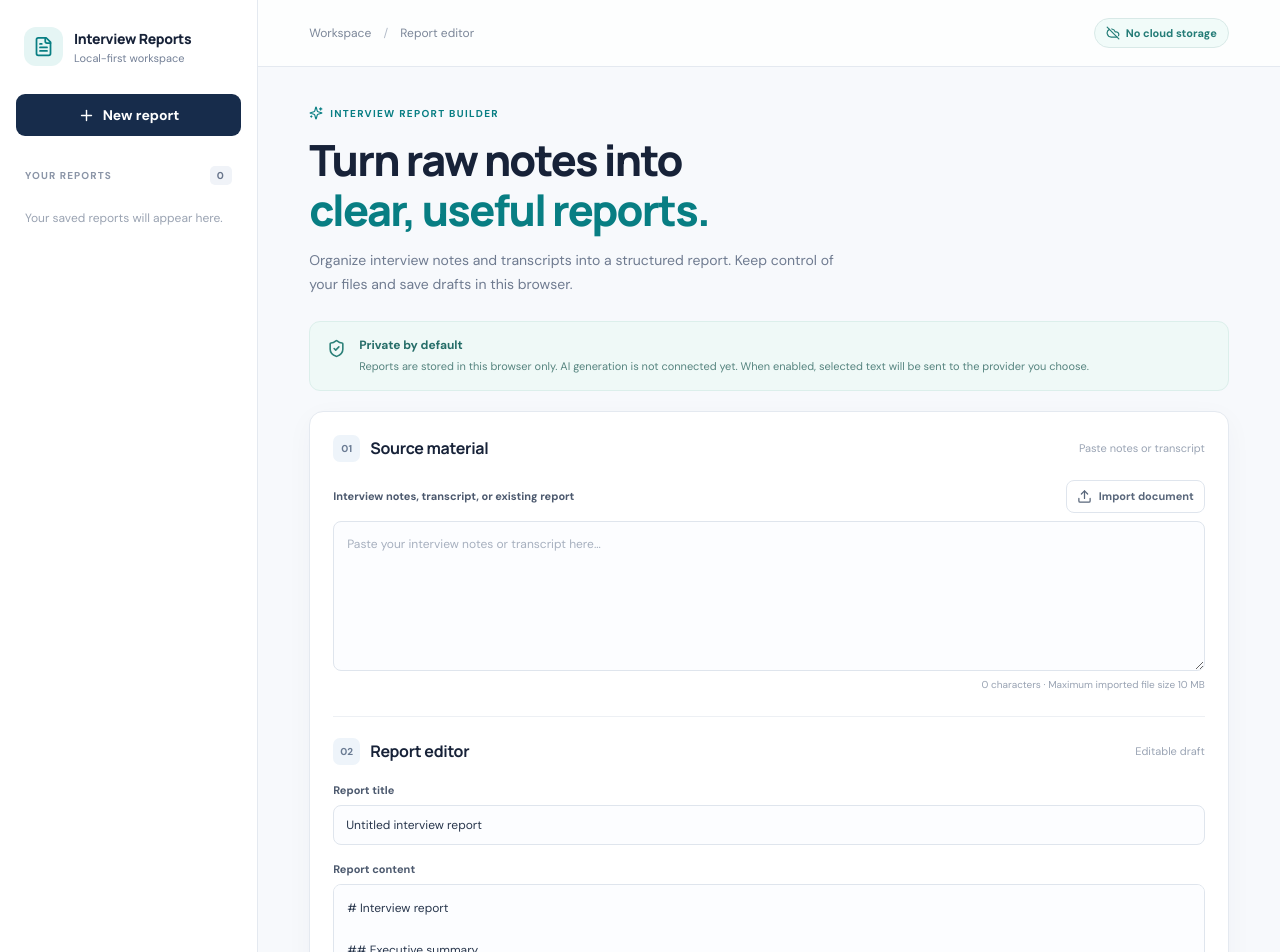
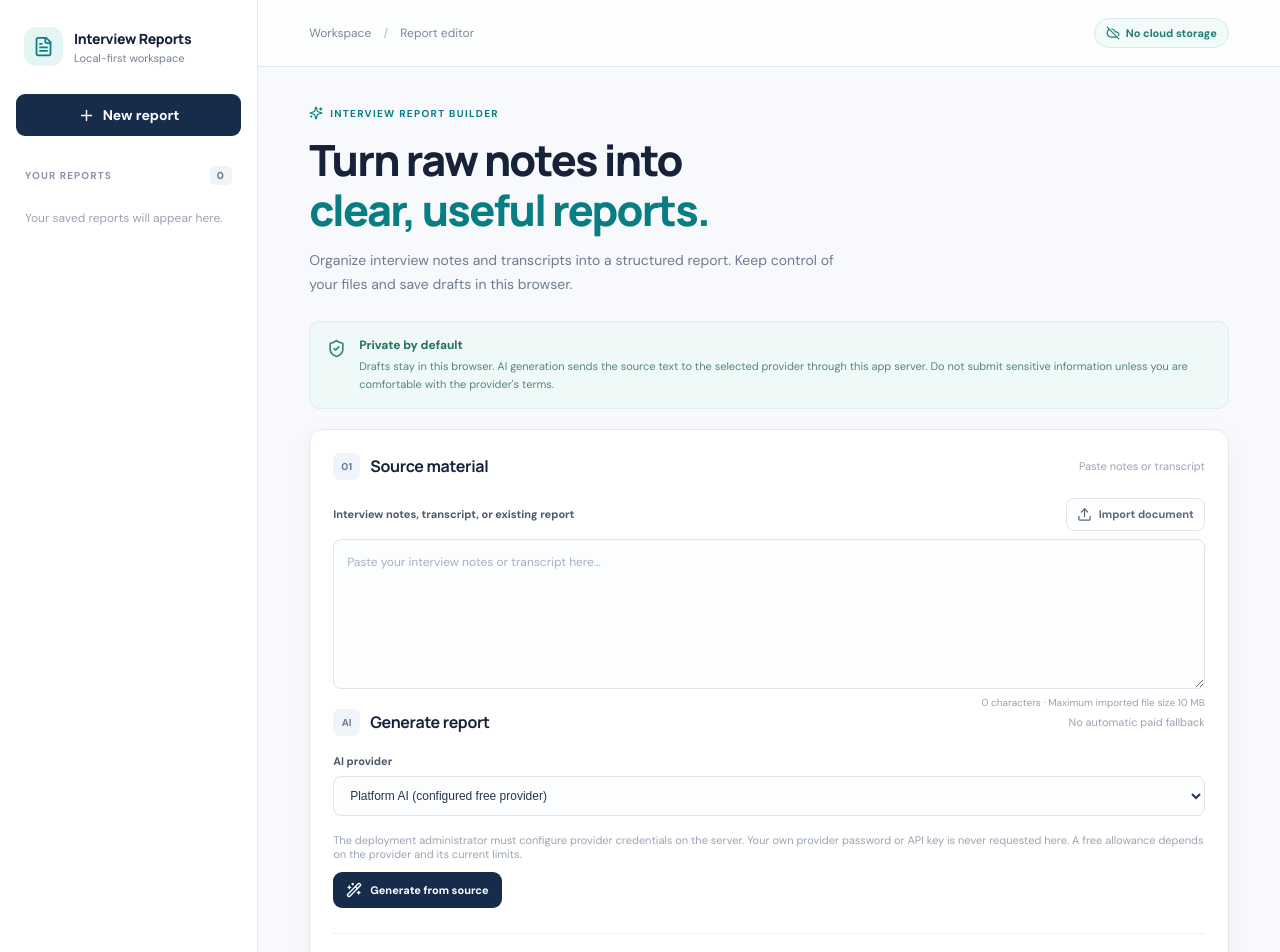
Before and after one commit to malingib/interview-reports, a Next.js app: page / in a window 1280 px wide. Shown: the top 952 px of the page. Built offline with nearby package versions, Linux system fonts and the light colour scheme.

Commit message:
Connect report editor to AI generation endpoint

```diff
--- a/app/page.tsx
+++ b/app/page.tsx
@@ -1,7 +1,7 @@
 'use client';
 
 import { useEffect, useRef, useState } from 'react';
-import { FileText, Plus, ShieldCheck, Sparkles, Trash2, Download, LockKeyhole, CloudOff, Upload, Save } from 'lucide-react';
+import { FileText, Plus, ShieldCheck, Sparkles, Trash2, Download, LockKeyhole, CloudOff, Upload, Save, WandSparkles } from 'lucide-react';
 import { db, type ReportRecord } from '@/lib/db';
 import { extractFileText, exportDocx, exportPdf } from '@/lib/document-tools';
 
@@ -42,6 +42,8 @@ export default function Home() {
   const [reportText, setReportText] = useState(starter);
   const [notice, setNotice] = useState('Your work is stored in this browser.');
   const [importError, setImportError] = useState('');
+  const [provider, setProvider] = useState<'platform' | 'gemini' | 'openai' | 'groq'>('platform');
+  const [generating, setGenerating] = useState(false);
   const fileInput = useRef<HTMLInputElement>(null);
 
   async function refresh() {
@@ -107,6 +109,29 @@ export default function Home() {
     if (fileInput.current) fileInput.current.value = '';
   }
 
+  async function generateReport() {
+    if (!sourceText.trim()) { setNotice('Add or import source material before generating a report.'); return; }
+    if (sourceText.trim().length < 20) { setNotice('Please provide at least 20 characters of source material.'); return; }
+    if (sourceText.length > 40_000) { setNotice('For this first version, AI input is limited to 40,000 characters.'); return; }
+    setGenerating(true);
+    setNotice('Sending source text to the selected AI provider. Review sensitive information before continuing.');
+    try {
+      const response = await fetch('/api/generate', {
+        method: 'POST',
+        headers: { 'Content-Type': 'application/json' },
+        body: JSON.stringify({ provider, sourceText, title, currentReport: reportText, task: 'generate' })
+      });
+      const data = await response.json();
+      if (!response.ok) throw new Error(data.error || 'AI generation failed.');
+      setReportText(data.report);
+      setNotice('Draft generated with ' + data.provider + '. Review all facts and quotations before using it.');
+    } catch (error) {
+      setNotice(error instanceof Error ? error.message : 'Could not generate the report.');
+    } finally {
+      setGenerating(false);
+    }
+  }
+
   function downloadMarkdown() {
     const blob = new Blob([ '# ' + title + '\n\n' + reportText ], { type: 'text/markdown;charset=utf-8' });
     const url = URL.createObjectURL(blob);
@@ -145,7 +170,7 @@ export default function Home() {
             <p>Organize interview notes and transcripts into a structured report. Keep control of your files and save drafts in this browser.</p>
           </div>
 
-          <div className="privacy-note"><ShieldCheck size={19} /><div><strong>Private by default</strong><span>Reports are stored in this browser only. AI generation is not connected yet. When enabled, selected text will be sent to the provider you choose.</span></div></div>
+          <div className="privacy-note"><ShieldCheck size={19} /><div><strong>Private by default</strong><span>Drafts stay in this browser. AI generation sends the source text to the selected provider through this app server. Do not submit sensitive information unless you are comfortable with the provider's terms.</span></div></div>
 
           <div className="editor-card">
             <div className="card-heading"><div><span className="step">01</span><h2>Source material</h2></div><span className="small-muted">Paste notes or transcript</span></div>
@@ -158,6 +183,19 @@ export default function Home() {
             <div className="source-meta">{sourceText.length.toLocaleString()} characters · Maximum imported file size 10 MB</div>
             {importError && <p className="error-note" role="alert">{importError}</p>}
 
+            <div className="ai-controls">
+              <div className="card-heading"><div><span className="step">AI</span><h2>Generate report</h2></div><span className="small-muted">No automatic paid fallback</span></div>
+              <label htmlFor="provider">AI provider</label>
+              <select id="provider" className="title-input" value={provider} onChange={event => setProvider(event.target.value as typeof provider)}>
+                <option value="platform">Platform AI (configured free provider)</option>
+                <option value="gemini">Google Gemini</option>
+                <option value="openai">OpenAI API (not ChatGPT consumer sign-in)</option>
+                <option value="groq">Groq API</option>
+              </select>
+              <p className="small-muted">The deployment administrator must configure provider credentials on the server. Your own provider password or API key is never requested here. A free allowance depends on the provider and its current limits.</p>
+              <button className="primary-button" disabled={generating || !sourceText.trim()} onClick={() => void generateReport()}><WandSparkles size={16} /> {generating ? 'Generating…' : 'Generate from source'}</button>
+            </div>
+
             <div className="card-heading report-heading"><div><span className="step">02</span><h2>Report editor</h2></div><span className="small-muted">Editable draft</span></div>
             <label htmlFor="title">Report title</label>
             <input id="title" className="title-input" value={title} onChange={event => setTitle(event.target.value)} />
@@ -166,7 +204,7 @@ export default function Home() {
             <div className="actions"><button className="primary-button" onClick={() => void save()}><Save size={16} /> Save locally</button><button className="secondary-button" onClick={downloadMarkdown}><Download size={16} /> Markdown</button><button className="secondary-button" onClick={() => void exportDocx(title, reportText)}><Download size={16} /> DOCX</button><button className="secondary-button" onClick={() => exportPdf(title, reportText)}><Download size={16} /> PDF</button><span className="save-notice" role="status">{notice}</span></div>
           </div>
 
-          <div className="coming-soon"><div className="coming-icon"><Sparkles size={18} /></div><div><strong>Next up: AI provider connections and document exports</strong><p>We’ll add supported provider authorization, safe document import, and DOCX/PDF export. No cloud database or hidden paid fallback.</p></div></div>
+          <div className="coming-soon"><div className="coming-icon"><ShieldCheck size={18} /></div><div><strong>Review before sharing</strong><p>AI output can contain errors. Verify every claim against the source notes. This version uses server-configured provider credentials; it does not connect a user’s personal consumer account automatically.</p></div></div>
           <footer>Built for field researchers, enumerators, students, NGOs, journalists, and independent consultants.</footer>
         </div>
       </section>
```
